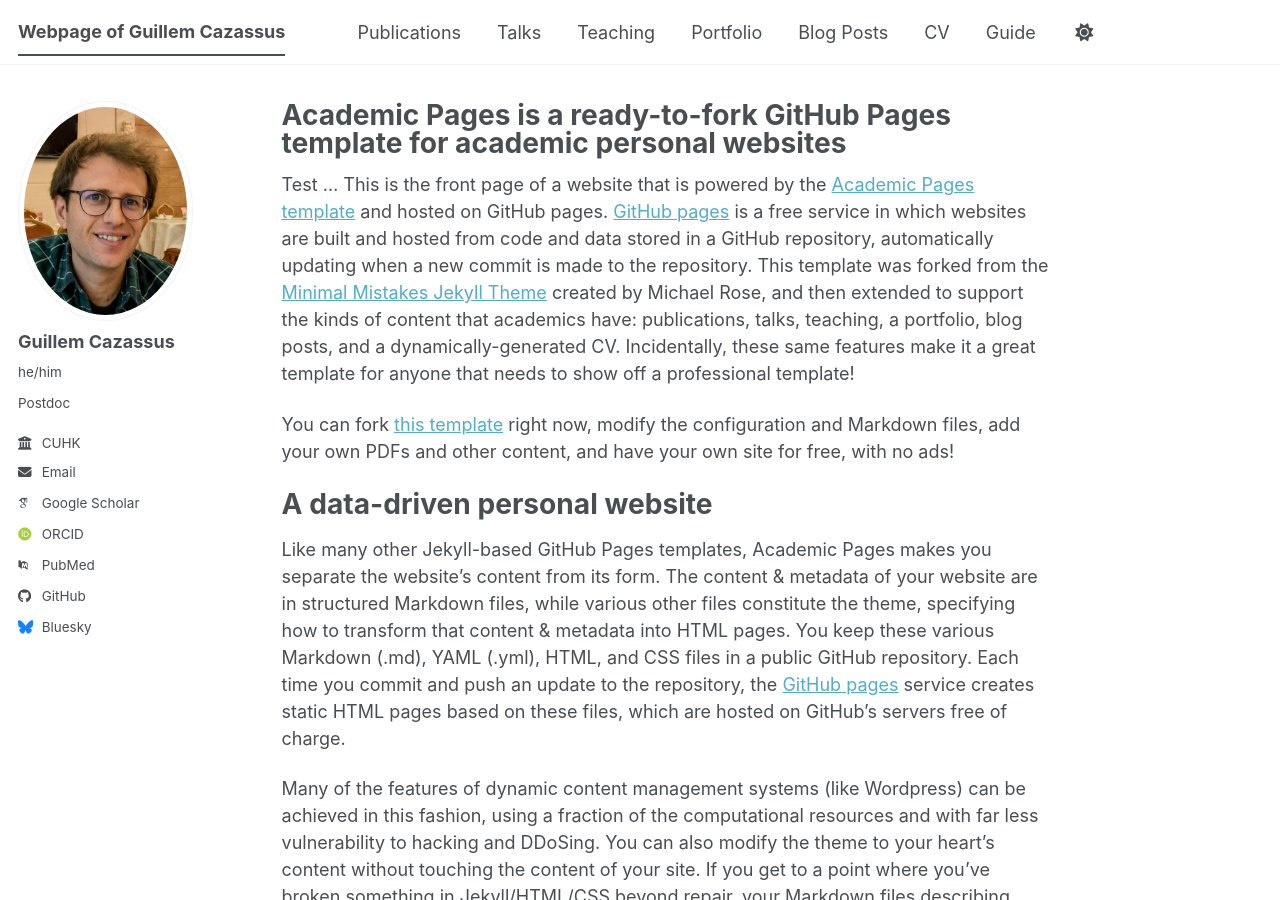
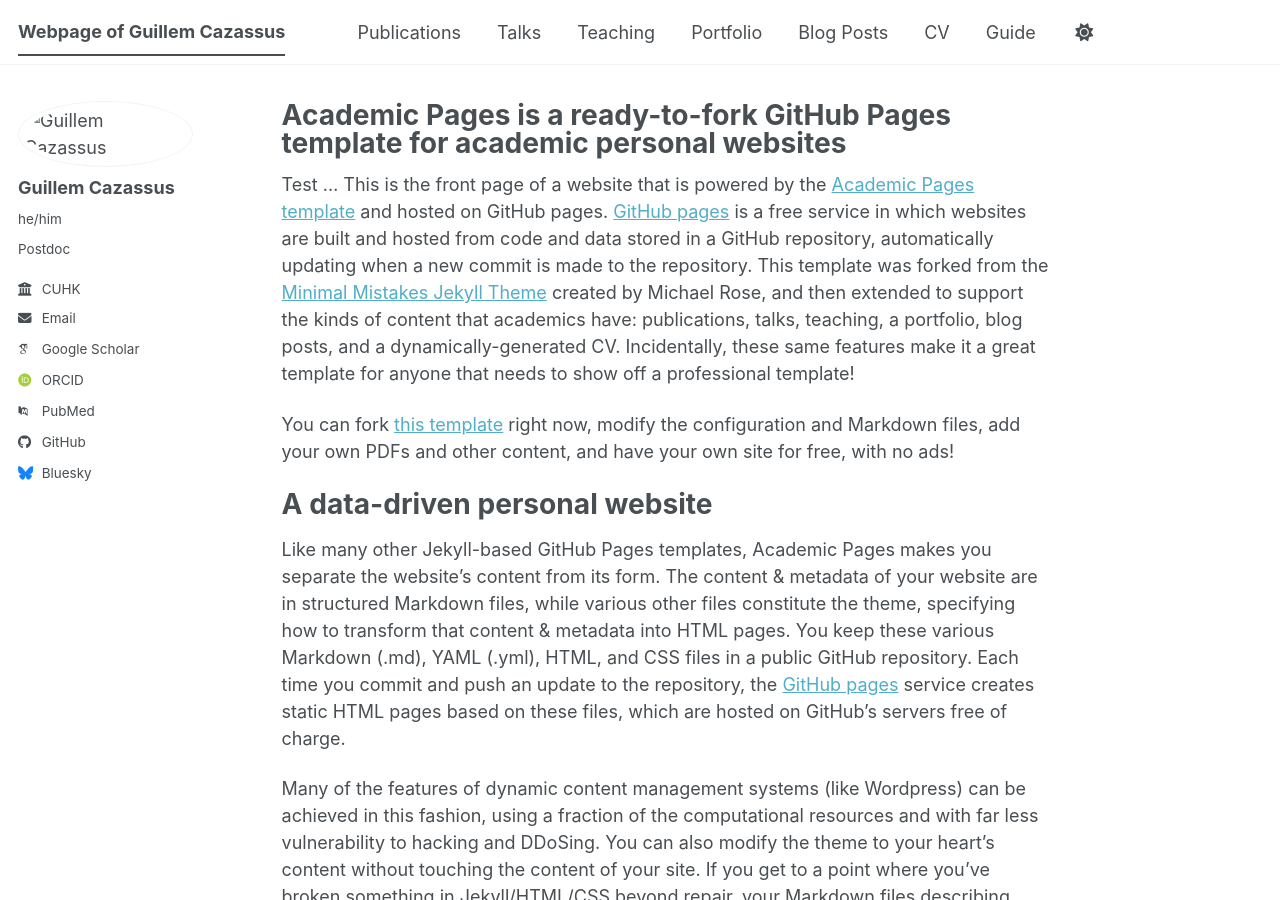
Before and after one commit to guillemcazassus/guillemcazassus, a Jekyll site: the page built from _pages/about.md, in a window 1280 px wide and 900 px high. Built offline with Jekyll 4.4.1, drawn with Linux system fonts in a browser that asks for light colours; some web fonts are replaced; a script bundle is joined from its source files by our own code; library files that are not in the unit come from our copies.

Commit message:
Update avatar path in configuration file

```diff
--- a/_config.yml
+++ b/_config.yml
@@ -23,7 +23,7 @@
 #               Additional customization can be done by editing /_includes/author-profile.html
 author:
   # Biographic information
-  avatar           : "photo.jpg"
+  avatar           : "images/photo.jpg"
   name             : "Guillem Cazassus"
   pronouns         : "he/him"
   bio              : "Postdoc"
```
